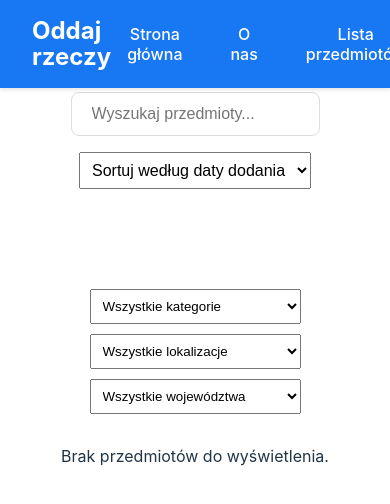
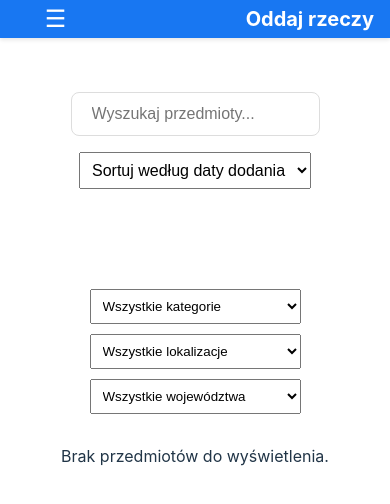
Before and after one commit to Jakubek93/oddajrzeczy, a React (Vite) app: page /items in a window 390 px wide. Shown: the top 504 px of the page. Built offline with nearby package versions, Linux system fonts and the light colour scheme.

Commit message:
adding responsiveness to menu

```diff
--- a/src/components/HomePage.jsx
+++ b/src/components/HomePage.jsx
@@ -32,7 +32,7 @@ const HeroSection = styled.section`
   align-items: center;
   background: linear-gradient(135deg, #6e8efb, #a777e3);
   color: white;
-  padding: 2rem;
+    padding: 2rem;
   position: relative;
 `;
 
--- a/src/components/ItemList.jsx
+++ b/src/components/ItemList.jsx
@@ -1,6 +1,7 @@
 import React, { useState } from 'react';
 import styled from 'styled-components';
 import EnlargedImage from './EnlargedImage';
+
 
 const ItemContainer = styled.div`
     display: flex;
--- a/src/components/NavigationBar.jsx
+++ b/src/components/NavigationBar.jsx
@@ -1,11 +1,11 @@
-import React from 'react';
+import React, { useState, useEffect, useCallback } from 'react';
 import styled from 'styled-components';
 import { useNavigate } from 'react-router-dom';
 
 const Header = styled.nav`
-    background-color: #1877f2;
+    background-color: ${({ isScrolled }) => (isScrolled ? '#1565C0' : '#1877f2')};
     color: white;
-    padding: 1rem 0;
+    padding: 0.5rem 0;
     box-shadow: 0 2px 4px rgba(0, 0, 0, 0.1);
     width: 100%;
     position: fixed;
@@ -13,6 +13,7 @@ const Header = styled.nav`
     left: 0;
     right: 0;
     z-index: 1000;
+    transition: all 0.3s ease-in-out;
 `;
 
 const NavContainer = styled.div`
@@ -23,17 +24,41 @@ const NavContainer = styled.div`
     max-width: 1200px;
     margin: 0 auto;
     padding: 0 2rem;
+
+    @media (max-width: 768px) {
+        padding: 0 1rem;
+    }
 `;
 
 const Logo = styled.h1`
-    font-size: 24px;
+    font-size: ${({ isScrolled }) => (isScrolled ? '20px' : '24px')};
     margin: 0;
     font-weight: bold;
+    transition: all 0.3s ease-in-out;
+
+    @media (max-width: 768px) {
+        font-size: 20px;
+        margin-left: auto;
+    }
 `;
 
 const NavMenu = styled.div`
     display: flex;
     gap: 1rem;
+    transition: all 0.3s ease-in-out;
+
+    @media (max-width: 768px) {
+        flex-direction: column;
+        position: fixed;
+        top: 0;
+        left: ${({ isOpen }) => (isOpen ? '0' : '-100%')};
+        width: 70%;
+        max-width: 209px;
+        height: 100vh;
+        background-color: #1877f2;
+        padding: 4rem 2rem 2rem;
+        box-shadow: 2px 0 5px rgba(0, 0, 0, 0.1);
+    }
 `;
 
 const NavLink = styled.button`
@@ -45,33 +70,107 @@ const NavLink = styled.button`
     padding: 0.5rem 1rem;
     border-radius: 4px;
     cursor: pointer;
-    transition: background-color 0.3s;
+    transition: all 0.3s ease-in-out;
 
     &:hover {
         background-color: rgba(255, 255, 255, 0.1);
+    }
+
+    @media (max-width: 768px) {
+        padding: 1rem;
+        width: 100%;
+        text-align: left;
+        font-size: 18px;
+    }
+`;
+
+const MenuButton = styled.button`
+    display: none;
+    background: none;
+    border: none;
+    color: white;
+    font-size: 1.5rem;
+    cursor: pointer;
+    transition: all 0.3s ease-in-out;
+
+    @media (max-width: 768px) {
+        display: block;
+        position: absolute;
+        left: 1rem;
+        top: 50%;
+        transform: translateY(-50%);
+    }
+`;
+
+const Overlay = styled.div`
+    display: none;
+    position: fixed;
+    top: 0;
+    left: 0;
+    right: 0;
+    bottom: 0;
+    background-color: rgba(0, 0, 0, 0.5);
+    z-index: 999;
+    transition: opacity 0.3s ease-in-out;
+
+    @media (max-width: 768px) {
+        display: ${({ isOpen }) => (isOpen ? 'block' : 'none')};
+        opacity: ${({ isOpen }) => (isOpen ? 1 : 0)};
     }
 `;
 
 const NavigationBar = ({ onOpenAddItemModal, onCloseAddItemModal }) => {
     const navigate = useNavigate();
+    const [isMenuOpen, setIsMenuOpen] = useState(false);
+    const [isScrolled, setIsScrolled] = useState(false);
 
-    const handleNavigation = (path) => {
+    const handleScroll = useCallback(() => {
+        setIsScrolled(window.scrollY > 50);
+    }, []);
+
+    useEffect(() => {
+        window.addEventListener('scroll', handleScroll);
+        return () => window.removeEventListener('scroll', handleScroll);
+    }, [handleScroll]);
+
+    useEffect(() => {
+        document.body.style.overflow = isMenuOpen ? 'hidden' : 'visible';
+        return () => { document.body.style.overflow = 'visible'; };
+    }, [isMenuOpen]);
+
+    const handleNavigation = useCallback((path) => {
         onCloseAddItemModal();
         navigate(path);
-    };
+        setIsMenuOpen(false);
+    }, [navigate, onCloseAddItemModal]);
+
+    const handleAddItem = useCallback(() => {
+        onOpenAddItemModal();
+        setIsMenuOpen(false);
+    }, [onOpenAddItemModal]);
+
+    const toggleMenu = useCallback(() => {
+        setIsMenuOpen(prev => !prev);
+    }, []);
 
     return (
-        <Header>
+        <>
+            <Header isScrolled={isScrolled}>
                 <NavContainer>
-                <Logo>Oddaj rzeczy</Logo>
-                <NavMenu>
+                    <MenuButton onClick={toggleMenu} aria-label="Menu">
+                        {isMenuOpen ? '✕' : '☰'}
+                    </MenuButton>
+                    <Logo isScrolled={isScrolled}>Oddaj rzeczy</Logo>
+                    <NavMenu isOpen={isMenuOpen}>
                         <NavLink onClick={() => handleNavigation('/')}>Strona główna</NavLink>
                         <NavLink onClick={() => handleNavigation('/about')}>O nas</NavLink>
                         <NavLink onClick={() => handleNavigation('/items')}>Lista przedmiotów</NavLink>
-                    <NavLink onClick={onOpenAddItemModal}>Dodaj przedmiot</NavLink>
+                        <NavLink onClick={handleAddItem}>Dodaj przedmiot</NavLink>
                     </NavMenu>
                 </NavContainer>
             </Header>
+            <Overlay isOpen={isMenuOpen} onClick={toggleMenu} />
+        </>
     );
 };
 
```
Lines whose indentation alone changed are shown as unchanged.
